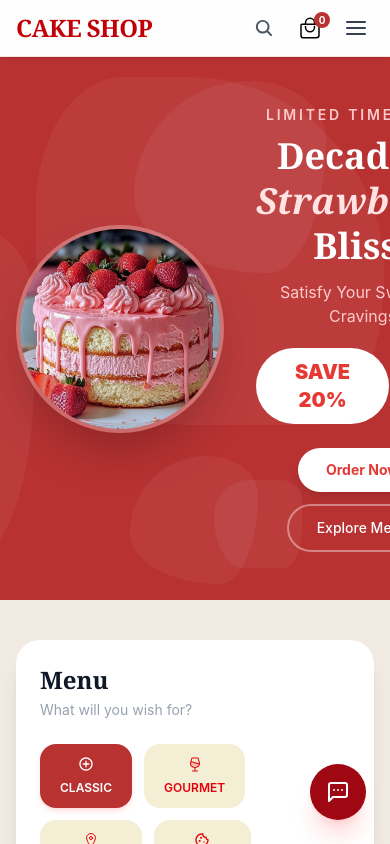
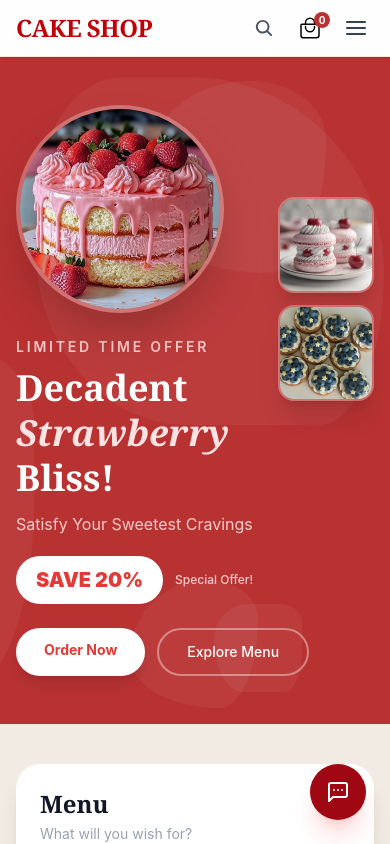
Before and after one commit to Soroush-Eghdami/cake-website-project, a React (Vite) app: page / in a window 390 px wide. Shown: the top 844 px of the page. Built offline with nearby package versions, Linux system fonts and the light colour scheme.

Commit message:
fix: responsive for mobile and tablet

```diff
--- a/src/components/home/HeroSection.tsx
+++ b/src/components/home/HeroSection.tsx
@@ -7,18 +7,83 @@ const HeroSection = () => {
     <section className="bg-[#B83232] overflow-hidden relative">
       {/* Blobs */}
       <div className="absolute top-6 right-16 w-48 h-48 bg-white/5 rounded-[60%_40%_30%_70%/60%_30%_70%_40%]" />
+      <div className="absolute bottom-4 left-1/3 w-32 h-32 bg-white/5 rounded-[60%_40%_30%_70%/60%_30%_70%_40%]" />
+      <div className="absolute top-5 left-9 w-87 h-87 bg-white/5 rounded-[40%_90%_30%_70%/60%_90%_70%_80%]" />
+      <div className="absolute bottom-8 right-89 w-77 h-88 bg-white/5 rounded-[90%_40%_30%_70%/60%_30%_70%_40%]" />
+      <div className="absolute bottom-8 right-22 w-22 h-22 bg-white/5 rounded-[60%_40%_30%_50%/60%_30%_70%_90%]" />
+      <div className="max-w-6xl mx-auto px-4 py-12 md:py-16 relative z-10">
 
-      <div className="absolute bottom-4 left-1/3 w-32 h-32 bg-white/5 rounded-[60%_40%_30%_70%/60%_30%_70%_40%]" />
+        {/* Mobile Layout */}
+        <div className="flex md:hidden flex-col gap-6">
+          <div className="flex items-start gap-4 relative">
+            <div className="shrink-0 w-52 h-52 rounded-full bg-white/10 border-4 border-white/20 overflow-hidden shadow-2xl">
+              <img
+                src={strawberry}
+                alt="Strawberry Cake"
+                className="w-full h-full object-cover"
+              />
+            </div>
 
-      <div className="absolute top-5 left-9 w-87 h-87 bg-white/5 rounded-[40%_90%_30%_70%/60%_90%_70%_80%]" />
+            <div className="absolute right-0 -top-9 flex flex-col gap-3">
+              <div className="w-24 h-24 mt-32 rounded-2xl bg-white/10 overflow-hidden border-2 border-white/20 shadow-xl">
+                <img
+                  src={macaron}
+                  alt="Macaron"
+                  className="w-full h-full object-cover"
+                />
+              </div>
 
-      <div className="absolute bottom-8 right-89 w-77 h-88 bg-white/5 rounded-[90%_40%_30%_70%/60%_30%_70%_40%]" />
+              <div className="w-24 h-24 rounded-2xl bg-white/10 overflow-hidden border-2 border-white/20 shadow-xl">
+                <img
+                  src={blueCake}
+                  alt="Blueberry Cake"
+                  className="w-full h-full object-cover"
+                />
+              </div>
+            </div>
+          </div>
 
-      <div className="absolute bottom-8 right-22 w-22 h-22 bg-white/5 rounded-[60%_40%_30%_50%/60%_30%_70%_90%]" />
+          <div className="self-start text-white text-left">
+            <p className="text-sm font-semibold uppercase tracking-[0.2em] text-red-200 mb-2">
+              Limited Time Offer
+            </p>
 
-      <div className="max-w-6xl mx-auto px-4 py-12 md:py-16 flex items-center gap-8 relative z-10">
+            <h1 className="font-serif text-4xl font-black leading-tight">
+              Decadent
+              <br />
+              <span className="italic text-red-100">Strawberry</span>
+              <br />
+              Bliss!
+            </h1>
 
-        {/* Main Image */}
+            <p className="mt-3 text-red-200 text-base">
+              Satisfy Your Sweetest Cravings
+            </p>
+
+            <div className="mt-5 inline-flex items-center gap-3">
+              <span className="bg-white text-[#E53935] font-black text-xl px-5 py-2.5 rounded-full">
+                SAVE 20%
+              </span>
+
+              <span className="text-xs text-red-200 font-medium">
+                Special Offer!
+              </span>
+            </div>
+
+            <div className="mt-6 flex flex-wrap gap-3 justify-start">
+              <a className="bg-white text-[#E53935] font-bold px-7 py-3 rounded-full hover:bg-[#FFF8F0] transition-colors shadow-lg text-sm">
+                Order Now
+              </a>
+
+              <a className="border-2 border-white/40 text-white font-medium px-7 py-3 rounded-full hover:bg-white/10 transition-colors text-sm">
+                Explore Menu
+              </a>
+            </div>
+          </div>
+        </div>
+
+        {/* Tablet & Desktop Layout original */}
+        <div className="hidden md:flex items-center gap-8">
           <div className="shrink-0 w-52 h-52 md:w-64 md:h-64 rounded-full bg-white/10 border-4 border-white/20 overflow-hidden shadow-2xl">
             <img
               src={strawberry}
@@ -27,7 +92,6 @@ const HeroSection = () => {
             />
           </div>
 
-        {/* Content */}
           <div className="flex-1 text-white text-center md:text-left">
             <p className="text-sm font-semibold uppercase tracking-[0.2em] text-red-200 mb-2">
               Limited Time Offer
@@ -36,9 +100,7 @@ const HeroSection = () => {
             <h1 className="font-serif text-4xl md:text-5xl lg:text-6xl font-black leading-tight">
               Decadent
               <br />
-            <span className="italic text-red-100">
-              Strawberry
-            </span>
+              <span className="italic text-red-100">Strawberry</span>
               <br />
               Bliss!
             </h1>
@@ -58,28 +120,22 @@ const HeroSection = () => {
             </div>
 
             <div className="mt-6 flex flex-wrap gap-3 justify-center md:justify-start">
-            <a
-              href="#"
-              className="bg-white text-[#E53935] font-bold px-7 py-3 rounded-full hover:bg-[#FFF8F0] transition-colors shadow-lg text-sm"
-            >
+              <a className="bg-white text-[#E53935] font-bold px-7 py-3 rounded-full hover:bg-[#FFF8F0] transition-colors shadow-lg text-sm">
                 Order Now
               </a>
 
-            <a
-              href="#"
-              className="border-2 border-white/40 text-white font-medium px-7 py-3 rounded-full hover:bg-white/10 transition-colors text-sm"
-            >
+              <a className="border-2 border-white/40 text-white font-medium px-7 py-3 rounded-full hover:bg-white/10 transition-colors text-sm">
                 Explore Menu
               </a>
             </div>
           </div>
 
-        {/* Side Images */}
           <div className="hidden md:flex flex-col gap-4 shrink-0">
-          <div className="w-28 h-28 rounded-2xl bg-white/10 overflow-hidden border-3 border-white/20 shadow-xl">
+            <div className="w-16 h-16 rounded-2xl bg-white/10 overflow-hidden border-3 border-white/20 shadow-xl">
               <img
                 src={macaron}
                 alt="Macaron"
+                className="w-full h-full object-cover"
               />
             </div>
 
@@ -87,7 +143,9 @@ const HeroSection = () => {
               <img
                 src={blueCake}
                 alt="Blueberry Cake"
+                className="w-full h-full object-cover"
               />
+            </div>
           </div>
         </div>
       </div>
```
Lines whose indentation alone changed are shown as unchanged.
